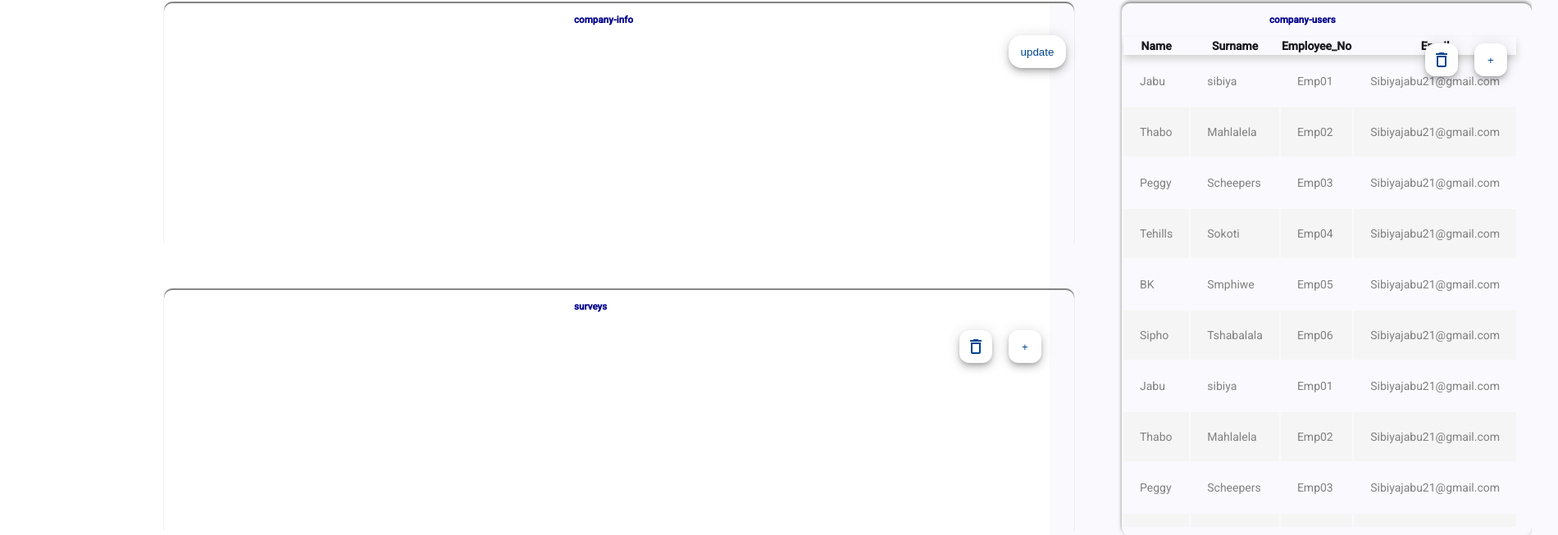
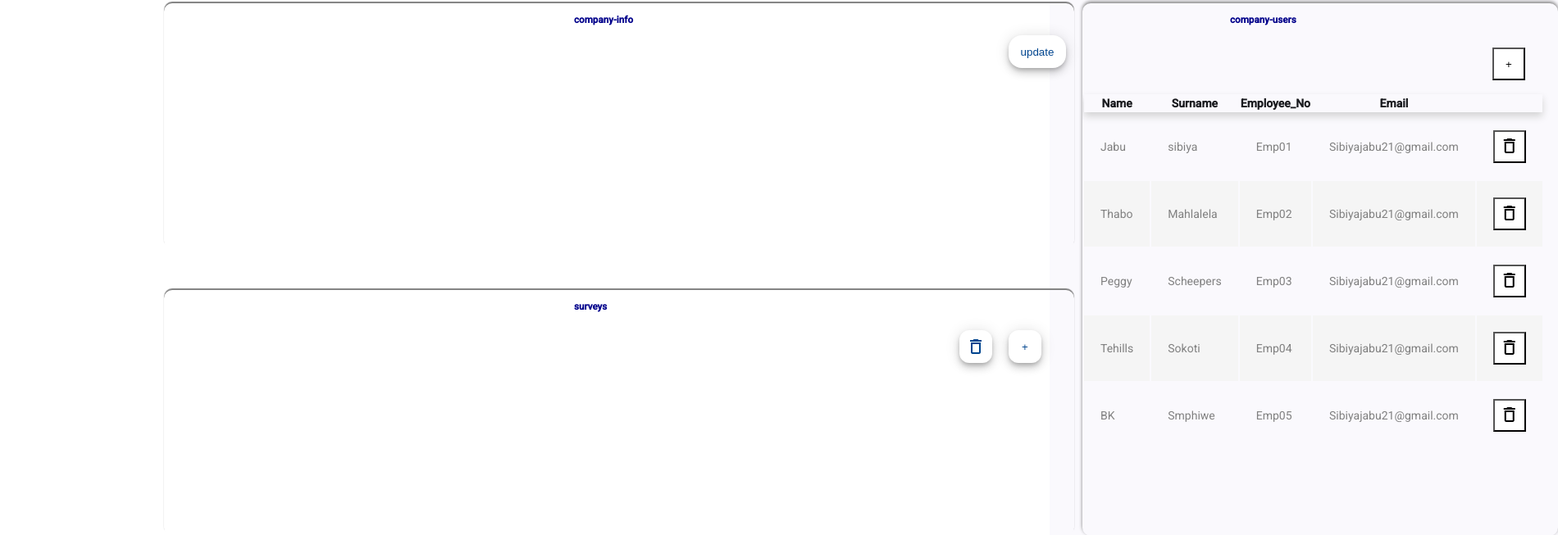
Before and after one commit to thabomahlalela/electronic-attendence-register, an Angular app: page /edit-company in a window 1280 px wide. Shown: the part 396-1049 px from the top of the page at 82% size, 1900 px wide, since content can reach past the window. Built offline with nearby package versions, Linux system fonts and the light colour scheme.

Commit message:
user-edit

```diff
--- a/src/app/components/about-company/about-company.css
+++ b/src/app/components/about-company/about-company.css
@@ -121,10 +121,10 @@ h1 {
 
 #user {
    position: absolute;
-   width: 500px;
+   width: 580px;
    height: 650px;
    margin-top: 250px;
-   margin-left: 1368px;
+   margin-left: 1320px;
    /* border: solid darkgray; */
    box-shadow: -0 -2px 4px grey;
    border-radius: 10px;
--- a/src/app/components/about-company/about-company.html
+++ b/src/app/components/about-company/about-company.html
@@ -45,16 +45,7 @@
 
     <div id="user">
         <h2 id="users-header">company-users</h2>
-        <div id="user-icons">
-            <button class="icons" matMiniFab>
-                 <mat-icon>delete_outline</mat-icon>
-            </button>
-            <button class="icons" matMiniFab>
-                 +
-            </button>
 
-
-        </div>
         <div id="view-users">
             <app-view-users></app-view-users>
         </div>
--- a/src/app/components/dummies/dummy-user.ts
+++ b/src/app/components/dummies/dummy-user.ts
@@ -35,53 +35,53 @@ export const DUMMY_USERS : User[] = [{
         employNO : 'Emp05',
         email : 'Sibiyajabu21@gmail.com'
     },
-    {
-        id : 6,
-        name : 'Sipho',
-        surname : 'Tshabalala',
-        employNO : 'Emp06',
-        email : 'Sibiyajabu21@gmail.com'
-    },
-    {
-        id : 1,
-        name : 'Jabu',
-        surname : 'sibiya',
-        employNO : 'Emp01',
-        email : 'Sibiyajabu21@gmail.com'
-    },
-    {
-        id : 2,
-        name : 'Thabo',
-        surname : 'Mahlalela',
-        employNO : 'Emp02',
-        email : 'Sibiyajabu21@gmail.com'
-    },
-    {
-        id : 3,
-        name : 'Peggy',
-        surname : 'Scheepers',
-        employNO : 'Emp03',
-        email : 'Sibiyajabu21@gmail.com'
-    },
-    {
-        id : 4,
-        name : 'Tehills',
-        surname : 'Sokoti',
-        employNO : 'Emp04',
-        email : 'Sibiyajabu21@gmail.com'
-    },
-    {
-        id : 5,
-        name : 'BK',
-        surname : 'Smphiwe',
-        employNO : 'Emp05',
-        email : 'Sibiyajabu21@gmail.com'
-    },
-    {
-        id : 6,
-        name : 'Sipho',
-        surname : 'Tshabalala',
-        employNO : 'Emp06',
-        email : 'Sibiyajabu21@gmail.com'
-    },
+    // {
+    //     id : 6,
+    //     name : 'Sipho',
+    //     surname : 'Tshabalala',
+    //     employNO : 'Emp06',
+    //     email : 'Sibiyajabu21@gmail.com'
+    // },
+    // {
+    //     id : 1,
+    //     name : 'Jabu',
+    //     surname : 'sibiya',
+    //     employNO : 'Emp01',
+    //     email : 'Sibiyajabu21@gmail.com'
+    // },
+    // {
+    //     id : 2,
+    //     name : 'Thabo',
+    //     surname : 'Mahlalela',
+    //     employNO : 'Emp02',
+    //     email : 'Sibiyajabu21@gmail.com'
+    // },
+    // {
+    //     id : 3,
+    //     name : 'Peggy',
+    //     surname : 'Scheepers',
+    //     employNO : 'Emp03',
+    //     email : 'Sibiyajabu21@gmail.com'
+    // },
+    // {
+    //     id : 4,
+    //     name : 'Tehills',
+    //     surname : 'Sokoti',
+    //     employNO : 'Emp04',
+    //     email : 'Sibiyajabu21@gmail.com'
+    // },
+    // {
+    //     id : 5,
+    //     name : 'BK',
+    //     surname : 'Smphiwe',
+    //     employNO : 'Emp05',
+    //     email : 'Sibiyajabu21@gmail.com'
+    // },
+    // {
+    //     id : 6,
+    //     name : 'Sipho',
+    //     surname : 'Tshabalala',
+    //     employNO : 'Emp06',
+    //     email : 'Sibiyajabu21@gmail.com'
+    // },
 ]
--- a/src/app/components/view-users/view-users.css
+++ b/src/app/components/view-users/view-users.css
@@ -40,3 +40,16 @@ p{
     box-shadow: 0 5px 10px lightslategray;
 
  }
+ .icons {
+    width: 40px;
+   height: 40px;
+
+   background-color: white;
+}
+.add-Icon{
+   margin: 15px;
+   margin-left: 500px;
+    width: 40px;
+   height: 40px;
+   background-color: white;
+}
--- a/src/app/components/view-users/view-users.html
+++ b/src/app/components/view-users/view-users.html
@@ -1,5 +1,13 @@
 
+
+        <div id="user-icons">
+             <button class="add-Icon" matMiniFab>
+                 +
+            </button>
+
+        </div>
  <table>
+
 
         <thead>
             <tr>
@@ -15,10 +23,13 @@
              @for(user of getUsers; track user.id) {
                   <tr  >
 
-                <td>{{user.name}}</td>
-                <td>{{user.surname}}</td>
-                 <td>{{user.employNO}}</td>
-                <td>{{user.email}}</td>
+                <td appEditUser [empNO]="user.employNO">{{user.name}}</td>
+                <td appEditUser [empNO]="user.employNO">{{user.surname}}</td>
+                <td appEditUser [empNO]="user.employNO">{{user.employNO}}</td>
+                <td appEditUser [empNO]="user.employNO">{{user.email}}</td>
+                <td><button class="icons" matMiniFab>
+                 <mat-icon appEditUser [empNO]="user.employNO">delete_outline</mat-icon>
+            </button></td>
 
             </tr>
                 }
--- a/src/app/components/view-users/view-users.ts
+++ b/src/app/components/view-users/view-users.ts
@@ -1,10 +1,13 @@
 import { Component } from '@angular/core';
 import {DUMMY_USERS} from '../dummies/dummy-user'
 import { User } from '../../models/user.model';
+import { EditUser } from '../../edit-user';
+import { MatIcon } from '@angular/material/icon';
+
 
 @Component({
   selector: 'app-view-users',
-  imports: [],
+  imports: [EditUser, MatIcon],
   templateUrl: './view-users.html',
   styleUrl: './view-users.css'
 })
--- /dev/null
+++ b/src/app/edit-user.ts
@@ -0,0 +1,134 @@
+import { Directive, HostListener, Input} from '@angular/core';
+import { DUMMY_USERS } from './components/dummies/dummy-user';
+
+@Directive({
+  selector: '[appEditUser]',
+  standalone : true,
+   host :{
+    '(click)' : 'onClick($event)',
+
+
+  }
+})
+
+export class EditUser {
+  @Input() empNO! : string;
+  private users = DUMMY_USERS;
+   private cellIndex! : number;
+   private columnName = '';
+
+  constructor() {
+    console.log("edit user activated")
+   }
+
+
+
+  onClick(event : MouseEvent){
+    let element = event.target as HTMLElement
+
+    console.log("im clicked",element.tagName === 'TD')
+    if(element.tagName === 'TD'){
+         const trElement = (event.target as HTMLTableCellElement)
+      const siblings = trElement.parentElement!.children
+      for(let i = 0; i < siblings!.length;i++){
+        if(siblings[i].tagName.toLowerCase() === 'input'){
+          console.log("im the input");
+          return;
+        }
+      }
+
+
+
+      if(siblings){
+        this.cellIndex = Array.from(siblings).indexOf(trElement)
+      console.log("my index",this.cellIndex)
+
+      }
+
+
+
+      const table = trElement.closest('table')
+
+      if(table){
+        console.log("step1")
+        const thead = table.querySelector('thead')
+        if(thead){
+           console.log("step2")
+          const hearderTh = thead.querySelectorAll('th')[this.cellIndex]
+          if(hearderTh){
+            console.log("step3")
+            console.log(hearderTh.textContent)
+            this.columnName = hearderTh.textContent + ""
+          }
+        }
+      }
+
+
+      console.log(trElement.textContent)
+      console.log(this.columnName + " im column")
+
+      const parent = trElement.parentNode;
+      const newElement = document.createElement('input')
+      newElement.id = "newElement"
+      newElement.value = trElement.textContent + ""
+      newElement.style.position = 'relative'
+      newElement.style.marginTop = '30px'
+      newElement.style.width = '70px'
+      if(this.columnName === 'Date'){
+        console.log('check im date ')
+        newElement.type = "date";
+      }
+       if(this.columnName === 'Amount'){
+        console.log('check im TIME')
+        newElement.type = "number";
+      }
+      newElement.addEventListener('keydown',(event)=>{
+        if (event.key === 'Enter'){
+          if(newElement.value === ""){
+             newElement.placeholder = 'required'
+            // newElement.style.background = 'red'
+             parent!.replaceChild(newElement,trElement);
+            return
+          }
+          console.log("input Enter is pressed")
+          console.log(newElement.value);
+
+          trElement.textContent = newElement.value
+          let user = this.users.find((s)=>s.employNO === this.empNO)
+          console.log(user?.surname)
+
+          if(user){
+            if(this.columnName === "Name"){
+              user.name =trElement.textContent
+            }
+             if(this.columnName === "Surname"){
+              user.surname =trElement.textContent
+            }
+             if(this.columnName === "Email"){
+              user.email =trElement.textContent
+            }
+
+            console.log(user)
+
+          }
+
+
+          parent!.replaceChild(trElement,newElement);
+
+
+
+
+        }
+
+
+      })
+      parent!.replaceChild(newElement,trElement);
+    }else{
+    this.users = this.users.filter((s)=>s.employNO !== this.empNO)
+    console.log(this.users)
+    }
+
+  }
+    // onEnter(event : KeyboardEvent){}
+
+}
```
Also changed, not shown: 1 other file (tests, documents, lock files or other folders).
